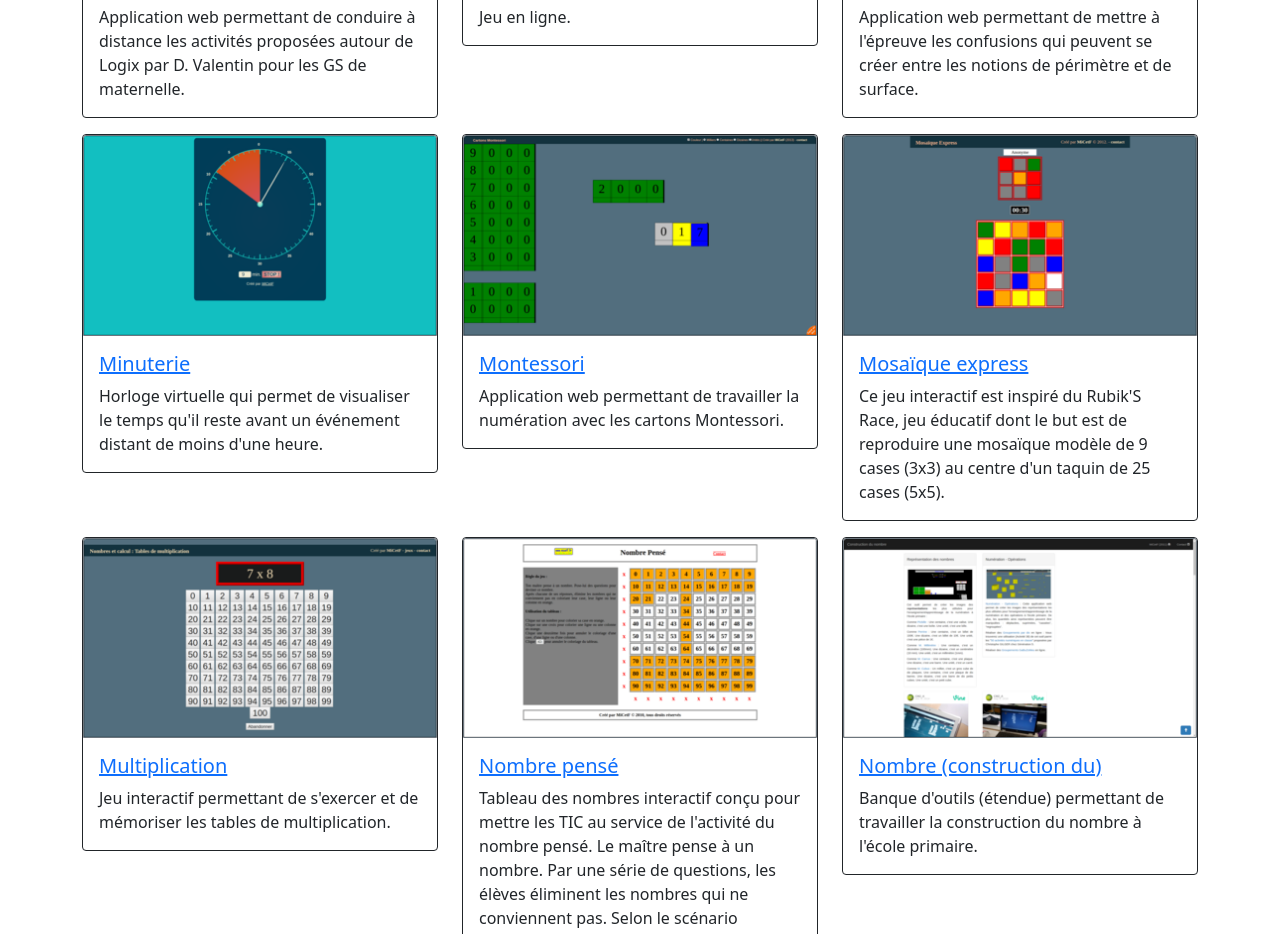
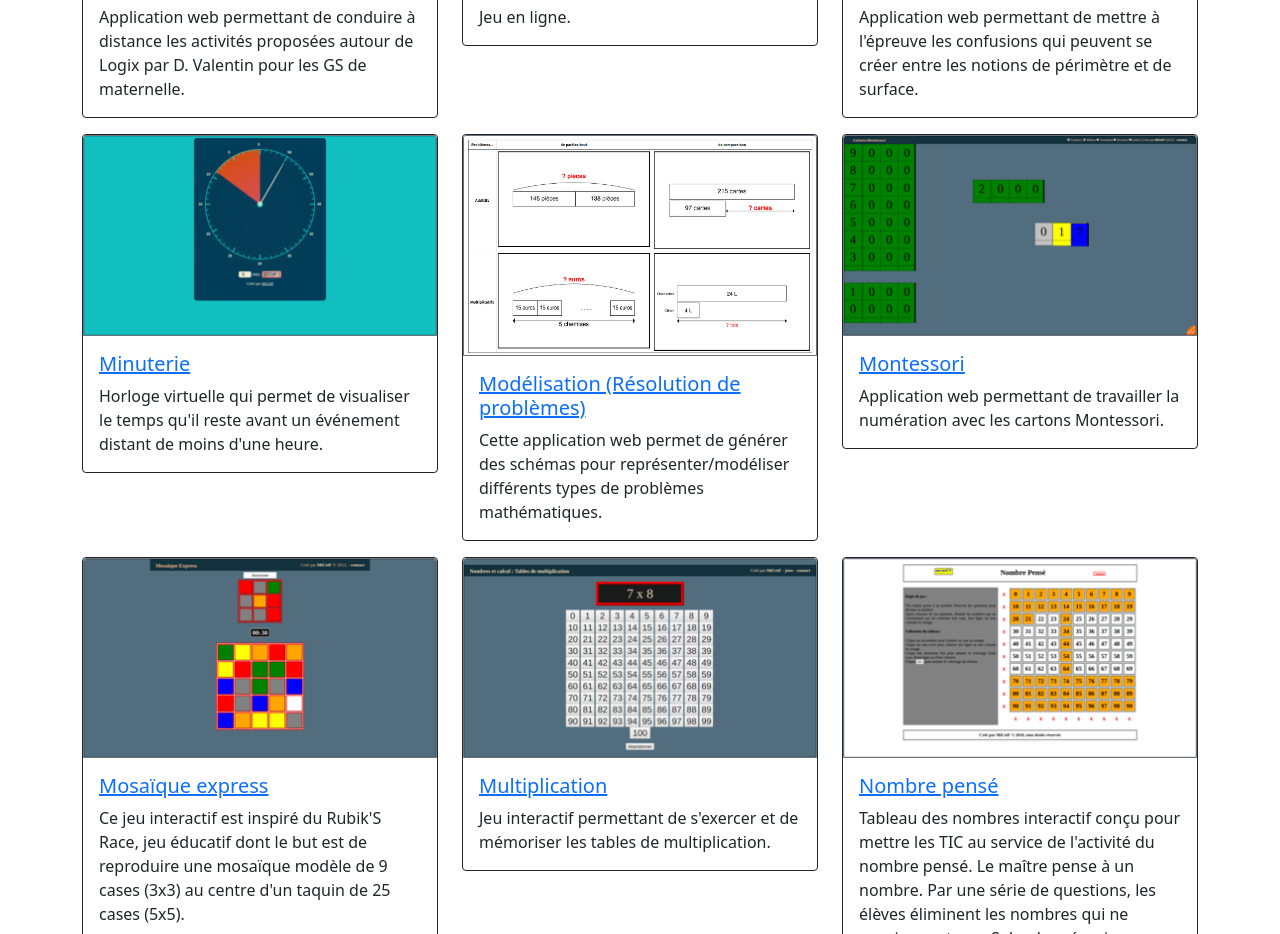
Before and after one commit to micetf/home, a React app: page / in a window 1280 px wide. Shown: the part 6060-6994 px from the top of the page. Built offline with nearby package versions, Linux system fonts and the light colour scheme.

Commit message:
Ajour de modelisation-rdp

```diff
--- a/src/components/App.js
+++ b/src/components/App.js
@@ -24,7 +24,7 @@ export default () => {
                 <Pagination name={domaine} showdomaine={setDomaine} />
                 <Cards cards={cards} />
                 <About />
-                <ScrollButton scrollStepInPx="500" delayInMs="20" />
+                <ScrollButton scrollStepInPx="1000" delayInMs="5" />
             </div>
         </>
     );
--- a/src/components/ScrollButton/index.js
+++ b/src/components/ScrollButton/index.js
@@ -14,7 +14,7 @@ export default ({ scrollStepInPx, delayInMs }) => {
     return (
         <button
             className="btn btn-secondary scrollToTop"
-            onClick={e => scroll || setScroll(true)}
+            onClick={(e) => scroll || setScroll(true)}
         >
             <svg
                 xmlns="http://www.w3.org/2000/svg"
--- a/src/data/tools/index.js
+++ b/src/data/tools/index.js
@@ -1257,6 +1257,27 @@ export const byId = {
         thumbnail: thumbnail._MDP_GEN,
         keywords: ["mot", "passe", "password", "générateur", "outil", "divers"],
     },
+    "modelisation-rdp": {
+        id: "modelisation-rdp",
+        title: "Modélisation (Résolution de problèmes)",
+        url: "modelisation-rdp",
+        description: `Cette application web permet de générer des schémas pour représenter/modéliser différents types de problèmes mathématiques.`,
+        thumbnail: thumbnail._MODELISATION_RDP,
+        keywords: [
+            "générateur",
+            "resolution de problemes",
+            "résolution de problèmes",
+            "rdp",
+            "modélisation",
+            "schéma",
+            "schema",
+            "modele",
+            "modèle",
+            "barre",
+            "maths",
+            "mathématiques",
+        ],
+    },
     montessori: {
         id: "montessori",
         title: "Montessori",
--- a/src/data/tools/thumbnails.js
+++ b/src/data/tools/thumbnails.js
@@ -103,6 +103,7 @@ import _memory from "./thumbnails/memory.png";
 import _messagerie from "./thumbnails/messagerie.png";
 import _mesures from "./thumbnails/mesures.png";
 import _minuterie from "./thumbnails/minuterie.png";
+import _modelisation_rdp from "./thumbnails/modelisation-rdp.png";
 import _montessori from "./thumbnails/montessori.png";
 import _mosaique from "./thumbnails/mosaique.png";
 import _multiplication from "./thumbnails/multiplication.png";
@@ -281,6 +282,7 @@ export const _MESSAGERIE = _messagerie;
 export const _MESURES = _mesures;
 export const _MINUTERIE = _minuterie;
 export const _MONTESSORI = _montessori;
+export const _MODELISATION_RDP = _modelisation_rdp;
 export const _MOSAIQUE = _mosaique;
 export const _MULTIPLICATION = _multiplication;
 export const _MUR_SONORE = _mur_sonore;
```
Also changed, not shown: src/data/tools/thumbnails/modelisation-rdp.png (added), 5 other files (tests, documents, lock files or other folders).
